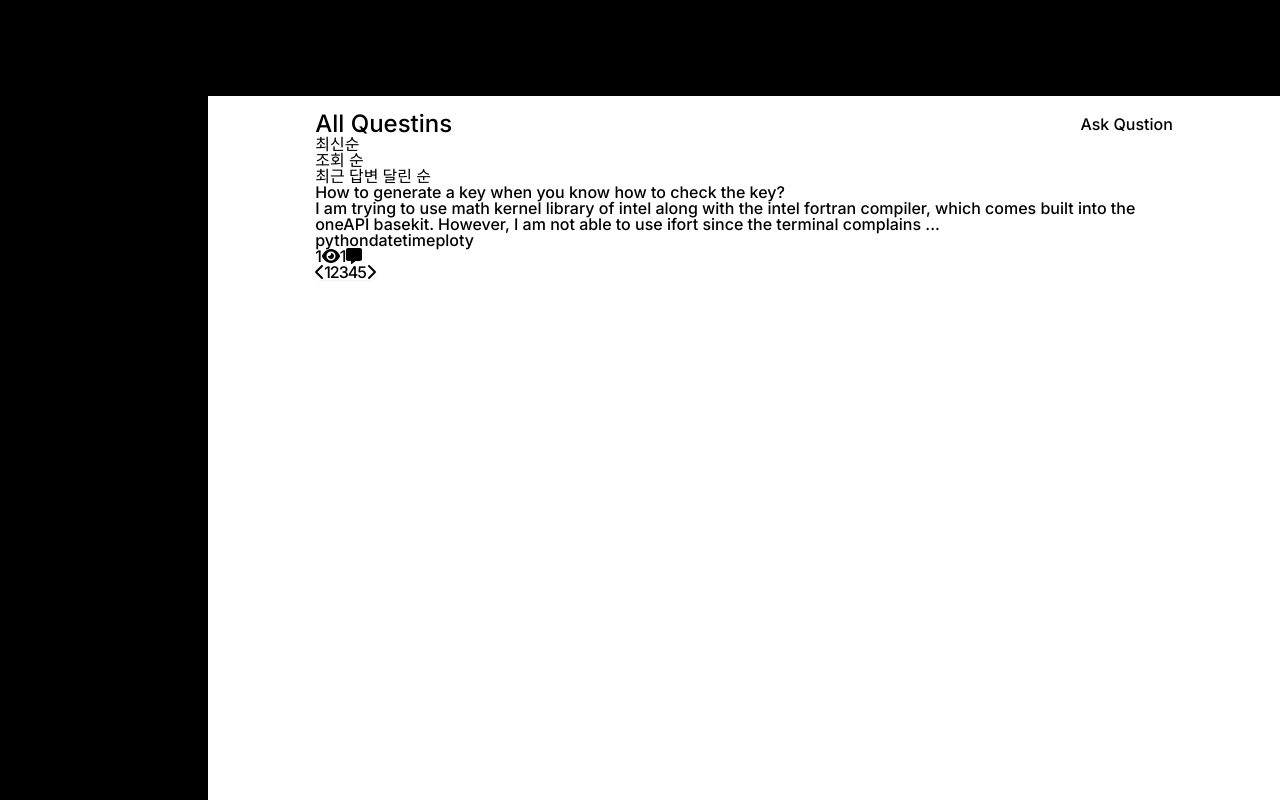
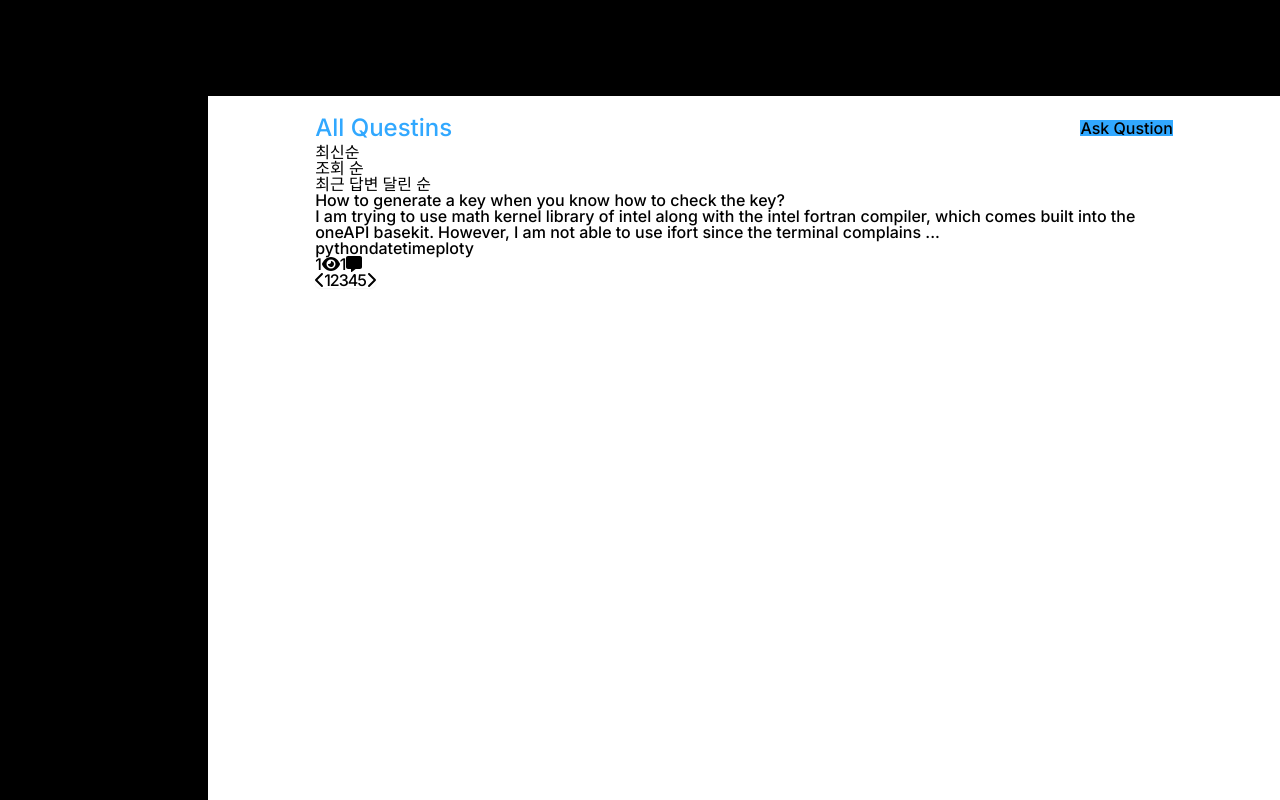
Before and after one commit to codestates-seb/seb44_pre_018, a JavaScript app: page / in a window 1280 px wide. Built offline with nearby package versions, Linux system fonts and the light colour scheme; the HTML template or start-up script is replaced by a standard one.

Commit message:
✨ feat : 포인트컬러 추가

```diff
--- a/src/index.css
+++ b/src/index.css
@@ -2,16 +2,8 @@
 @tailwind components;
 @tailwind utilities;
 
-body {
-  margin: 0;
-  font-family: -apple-system, BlinkMacSystemFont, 'Segoe UI', 'Roboto', 'Oxygen',
-    'Ubuntu', 'Cantarell', 'Fira Sans', 'Droid Sans', 'Helvetica Neue',
-    sans-serif;
-  -webkit-font-smoothing: antialiased;
-  -moz-osx-font-smoothing: grayscale;
+@layer components {
+  .maintitle {
+    @apply text-2xl text-pointCol01;
+  }
 }
-
-code {
-  font-family: source-code-pro, Menlo, Monaco, Consolas, 'Courier New',
-    monospace;
-}
--- a/src/pages/MainList.js
+++ b/src/pages/MainList.js
@@ -9,7 +9,9 @@ const MainList = () => {
     <div className="inner">
       <div className="flex items-center justify-between">
         <h3 className="maintitle">All Questins</h3>
-        <Link to="/noticewrite">Ask Qustion</Link>
+        <Link className="bg-pointCol01" to="/noticewrite">
+          Ask Qustion
+        </Link>
       </div>
       <div className="flex items-center justify-between">
         <Filter />
--- a/src/style/global.scss
+++ b/src/style/global.scss
@@ -6,6 +6,3 @@
 .mainWrap {
   width: calc(100% - 13rem);
 }
-.maintitle {
-  font-size: 24px;
-}
--- a/tailwind.config.js
+++ b/tailwind.config.js
@@ -2,7 +2,15 @@
 module.exports = {
   content: ['./src/**/*.{js,jsx,ts,tsx}'],
   theme: {
-    extend: {},
+    extend: {
+      colors: {
+        pointCol01: '#31A8FF',
+        pointCol02: '#002075',
+        pointCol03: '#C2D3FF',
+        pointCol04: '#E9EFFF',
+        pointCol05: '#E9EFFF',
+      },
+    },
   },
   plugins: [],
 };
```
